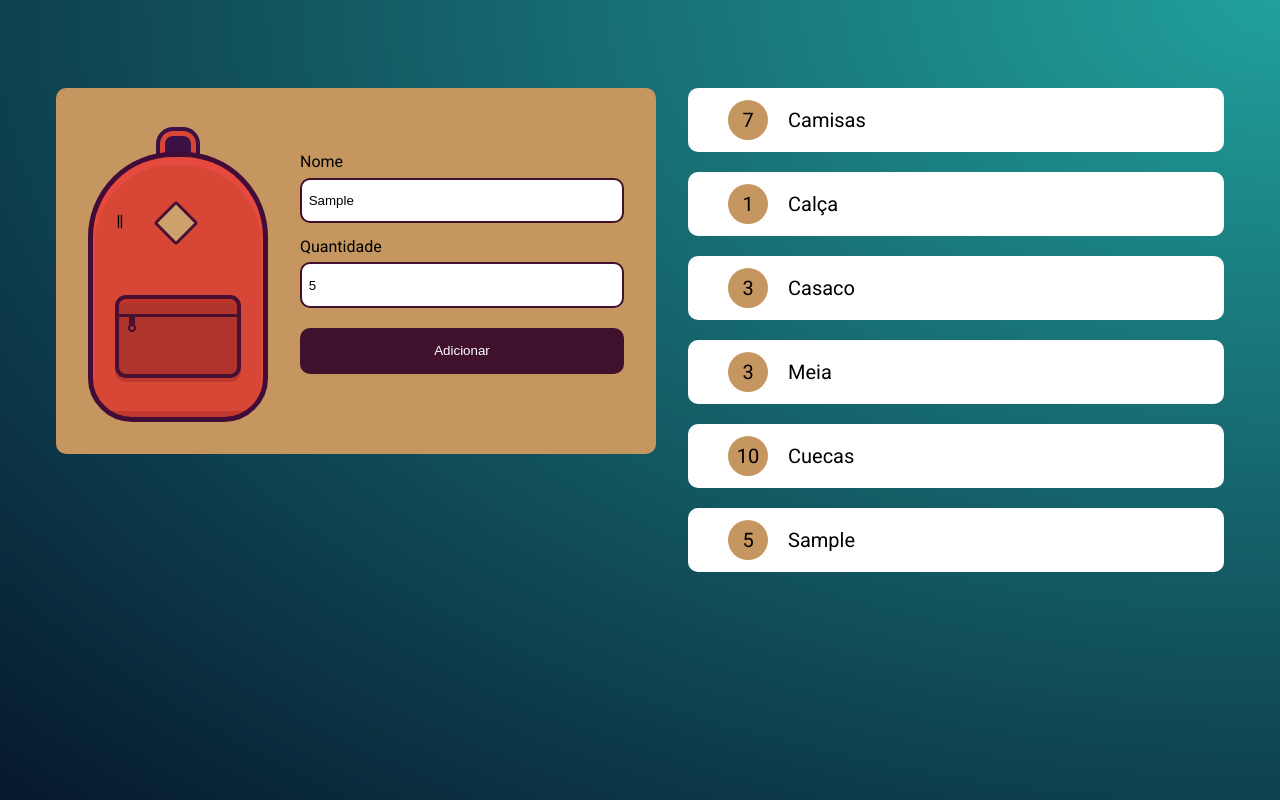
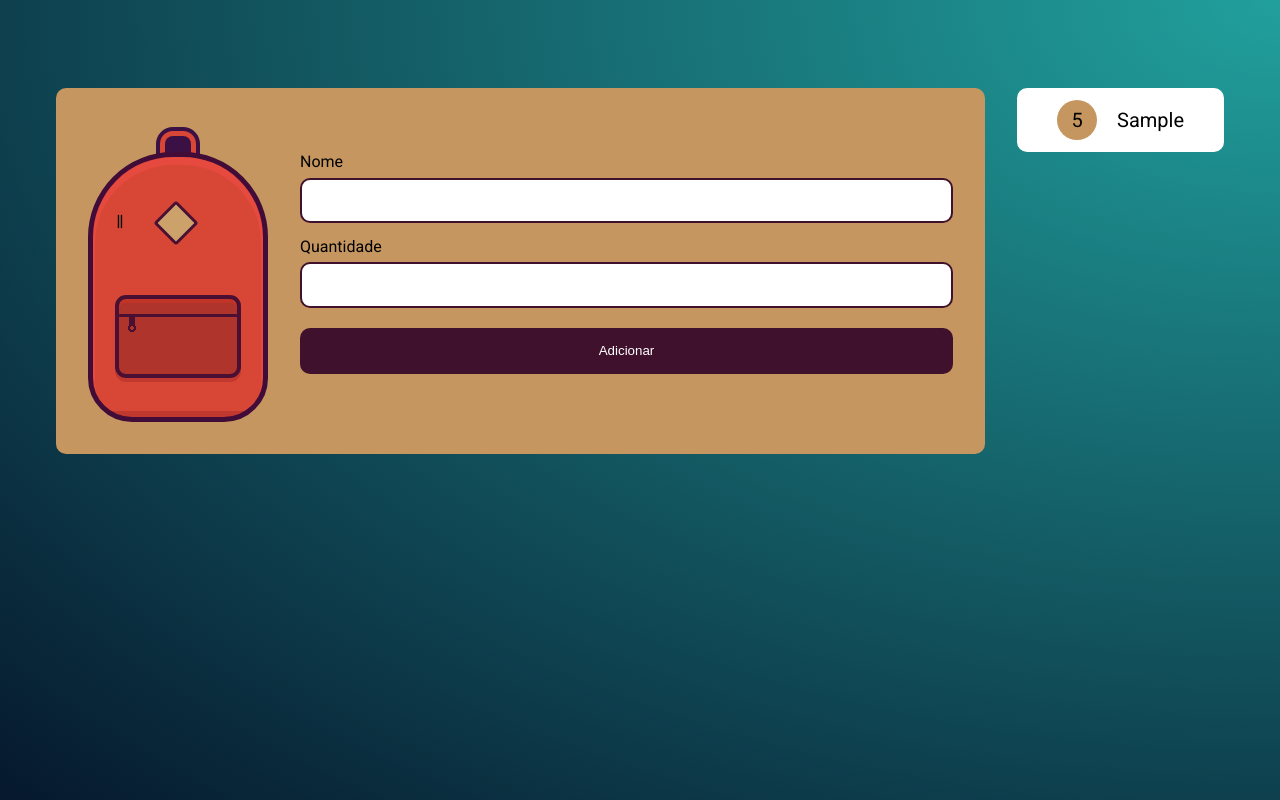
Before and after one commit to mariapgomes/alura-exercicios, a plain HTML site: page javascript/mochila-de-viagem/index.html in a window 1280 px wide. Both pictures are taken after typing "Sample", "5" into the empty fields and a click on the input "Adicionar". Drawn offline with Linux system fonts and the light colour scheme.

Commit message:
Cria a função de salvar os itens da lista no localStorage e exista atualiza na página

```diff
--- a/javascript/mochila-de-viagem/index.html
+++ b/javascript/mochila-de-viagem/index.html
@@ -25,15 +25,6 @@
         </div>
 
         <ul class="lista" id="lista">
-            <li class="item"><strong>7</strong>Camisas</li>
-            <li class="item"><strong>1</strong>Calça</li>
-            <li class="item"><strong>3</strong>Casaco</li>
-            <li class="item"><strong>3</strong>Meia</li>
-            <li class="item"><strong>10</strong>Cuecas</li>
-            <!-- <li class="item"><strong>2</strong>Tênis</li>
-            <li class="item"><strong>1</strong>Celular</li>
-            <li class="item"><strong>1</strong>Carregador</li>
-            <li class="item"><strong>1</strong>Adaptador de tomada</li> -->
         </ul>
     </main>
     <script src="./js/main.js"></script>
--- a/javascript/mochila-de-viagem/js/main.js
+++ b/javascript/mochila-de-viagem/js/main.js
@@ -1,22 +1,54 @@
 const form = document.querySelector('#novoItem');
 const lista = document.querySelector('#lista');
+const itens = JSON.parse(localStorage.getItem('itens')) || [];//JSON.parse() converte um array que foi convertido em uma string anteriormente de volta em um array.
 
-function criaElemento(nome, quantidade) {
+function criaElemento(item) {
   const novoItem = document.createElement('li');
   novoItem.classList.add('item');
 
   const numeroItem = document.createElement('strong');
-  numeroItem.innerHTML = quantidade;
+  numeroItem.dataset.id = item.id;
+  numeroItem.innerHTML = item.quantidade;
+
 
   novoItem.appendChild(numeroItem);
-  novoItem.innerHTML += nome;
+  novoItem.innerHTML += item.nome;
 
   lista.appendChild(novoItem);
 }
 
+itens.forEach((elemento) => {
+  criaElemento(elemento);
+});
+
+function atualizaElemento(item) {
+  const idDoItem = document.querySelector('[data-id="'+item.id+'"]');
+  idDoItem.innerText = item.quantidade;
+
+}
+
 form.addEventListener('submit', (event) => {
   event.preventDefault();
-  const nome = event.target.elements['nome'].value;
-  const quantidade = event.target.elements['quantidade'].value;
-  criaElemento(nome, quantidade);
+
+  const nome = event.target.elements['nome'];
+  const quantidade = event.target.elements['quantidade'];
+  const existe = itens.find((elemento) => elemento.nome === nome.value);//array.find(parâmetro), verifica se a condição dentro dele existe no array definido.
+  const itemAtual = {
+    nome: nome.value,
+    quantidade: quantidade.value
+  };
+
+  if(existe) {
+    itemAtual.id = existe.id;
+    atualizaElemento(itemAtual);
+  } else {
+    itemAtual.id = itens.length
+    criaElemento(itemAtual);
+    itens.push(itemAtual);
+  }
+
+  localStorage.setItem('itens', JSON.stringify(itens)); //JSON.stringify(itens) transforma um objeto em uma string.
+
+  nome.value = '';
+  quantidade.value = '';
 });
```
